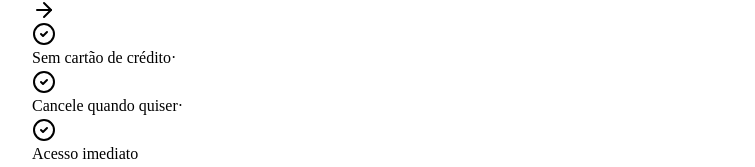
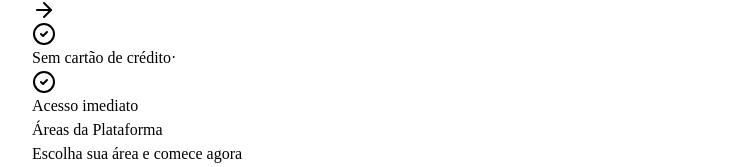
Before and after one commit to sandronsk1977-creator/sf-cyber, a React (Vite) app in the folder client/: page / in a window 1280 px wide. Shown: the part 597-764 px from the top of the page, without its empty margins (0-755 px from the left). Built offline with nearby package versions, Linux system fonts and the light colour scheme.

Commit message:
feat: remover Cancele quando quiser do hero

```diff
--- a/client/src/components/CryptoAnimationHero.tsx
+++ b/client/src/components/CryptoAnimationHero.tsx
@@ -160,11 +160,6 @@ export function CryptoAnimationHero() {
           <span className="hidden sm:inline text-slate-700">·</span>
           <span className="flex items-center gap-1.5">
             <CheckCircle2 className="w-4 h-4 text-cyan-400" />
-            Cancele quando quiser
-          </span>
-          <span className="hidden sm:inline text-slate-700">·</span>
-          <span className="flex items-center gap-1.5">
-            <CheckCircle2 className="w-4 h-4 text-cyan-400" />
             Acesso imediato
           </span>
         </div>
```
